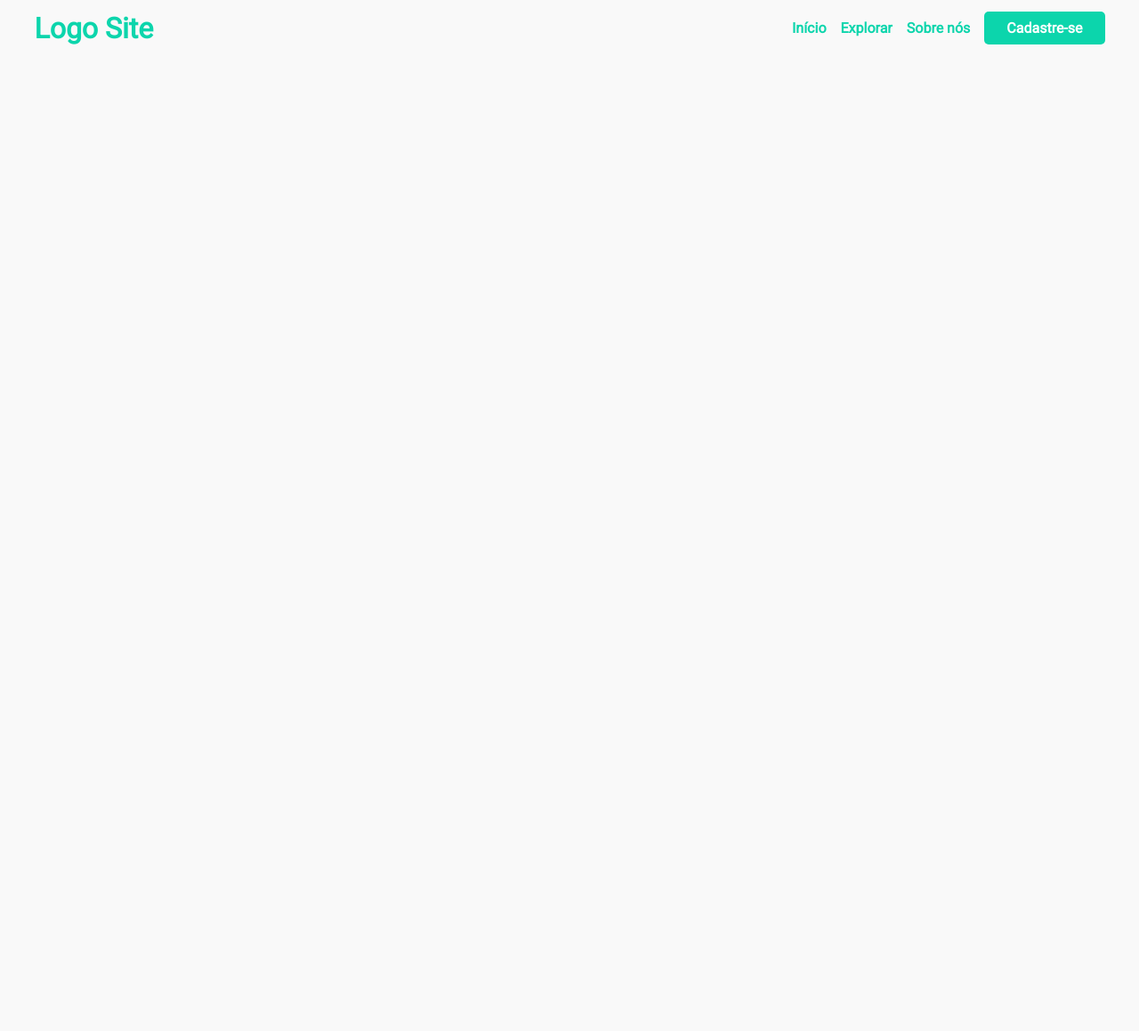
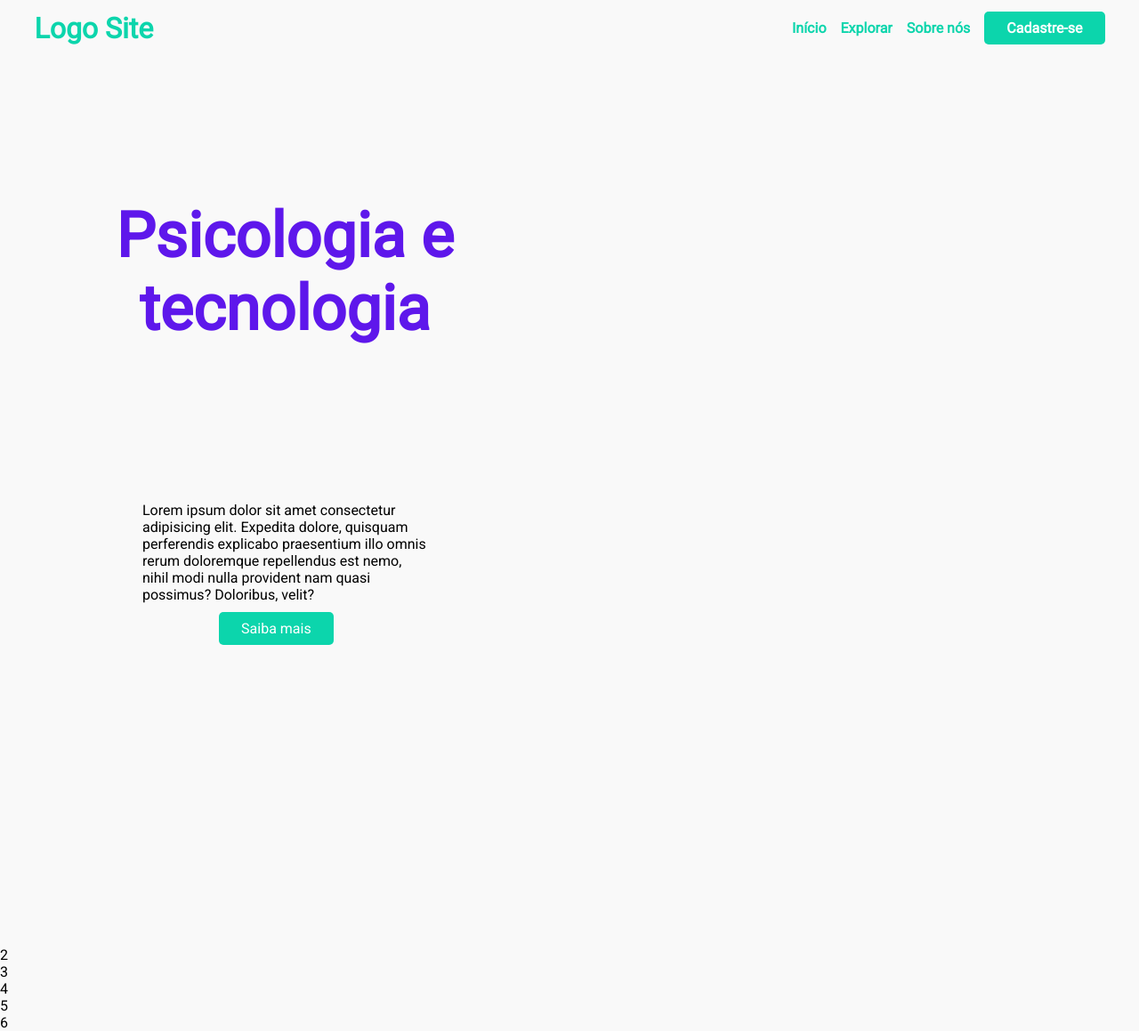
Before and after one commit to AnaLeticia03/ProjetoTrabalho, a PHP site: page / in a window 1280 px wide. Shown: the whole page at 89% size. Before the commit the page ends 50 px from the top, so only its background shows below. Run offline with PHP 8.4, Linux system fonts and the light colour scheme.

Commit message:
Estilização do primeiro bloco

```diff
--- a/Index.php
+++ b/Index.php
@@ -5,6 +5,7 @@
     <meta http-equiv="X-UA-Compatible" content="IE=edge">
     <meta name="viewport" content="width=device-width, initial-scale=1.0">
     <link rel="stylesheet" href="./Styles/geral.css">
+    <link rel="stylesheet" href="./Styles/index.css">
     <title>CADASTRO</title>
 </head>
 <body>
@@ -29,5 +30,46 @@
 
     </header>
 
+    <main>
+        <section id="bloco1" class="bloco">
+            <div class="coluna" id="esquerda">
+                <div id="titulo">
+                  <h1>Psicologia e tecnologia</h1>
+                </div>
+                <div id="cta">
+                    <div class="conteudo">
+                        <p>Lorem ipsum dolor sit amet consectetur adipisicing elit. Expedita dolore, quisquam perferendis explicabo praesentium illo omnis rerum doloremque repellendus est nemo, nihil modi nulla provident nam quasi possimus? Doloribus, velit?</p>
+                        <br>
+                        <a href="#" class="btn">Saiba mais</a>
+                    </div>
+                </div>
+
+            </div>
+            <div class="coluna" id="direita">
+
+            </div>
+        </section>
+
+        <section id="bloco2" class="bloco">
+            2
+        </section>
+
+        <section id="bloco3" class="bloco">
+            3
+        </section>
+
+        <section id="bloco4" class="bloco">
+            4
+        </section>
+
+        <section id="bloco5" class="bloco">
+            5
+        </section>
+
+        <section id="bloco6" class="bloco">
+            6
+        </section>
+    </main>
+
 </body>
 </html>
--- /dev/null
+++ b/Styles/index.css
@@ -0,0 +1,49 @@
+#bloco1{
+    display: flex;
+
+}
+.coluna{
+    display: flex;
+    width: 50%;
+    height: 1000px;
+
+}
+#esquerda{
+    display: flex;
+    flex-direction: column;
+}
+#direita{
+
+}
+
+#bloco1 #esquerda div{
+    height: 50%;
+    width: 100%;
+
+}
+#titulo{
+    align-items: center;
+    text-align: center;
+    height: 40%;
+}
+#titulo h1{
+    color: #5E17EB;
+    font-size: 70px;
+    margin: 25% 0;
+}
+#cta{
+
+}
+.conteudo{
+    text-align: center;
+    align-items: center;
+    width: 50%;
+}
+.conteudo p{
+    text-align: left;
+    margin: 0 auto;
+    width: 50%;
+}
+.conteudo .btn{
+    margin-top: 30px;
+}
```
